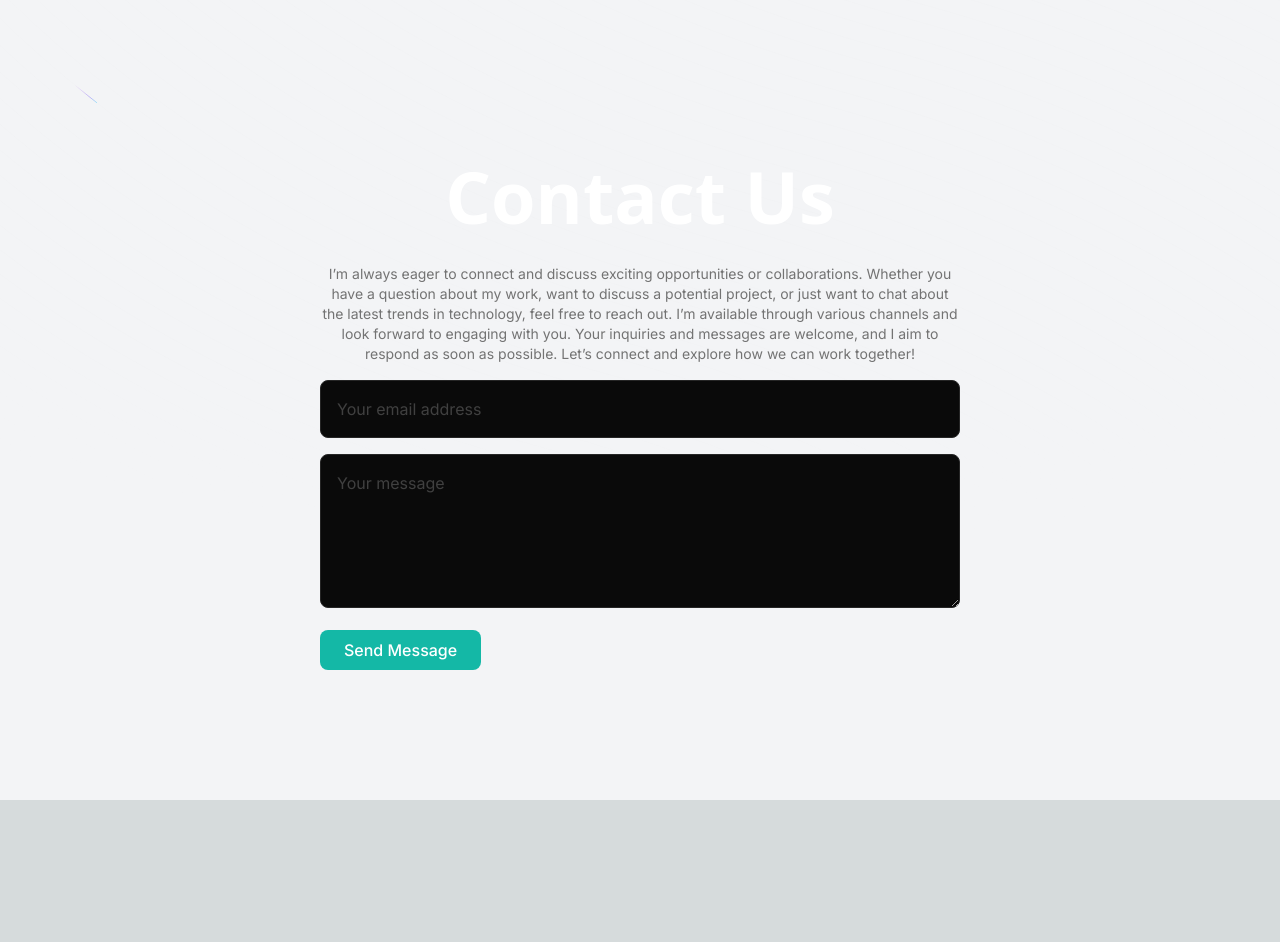
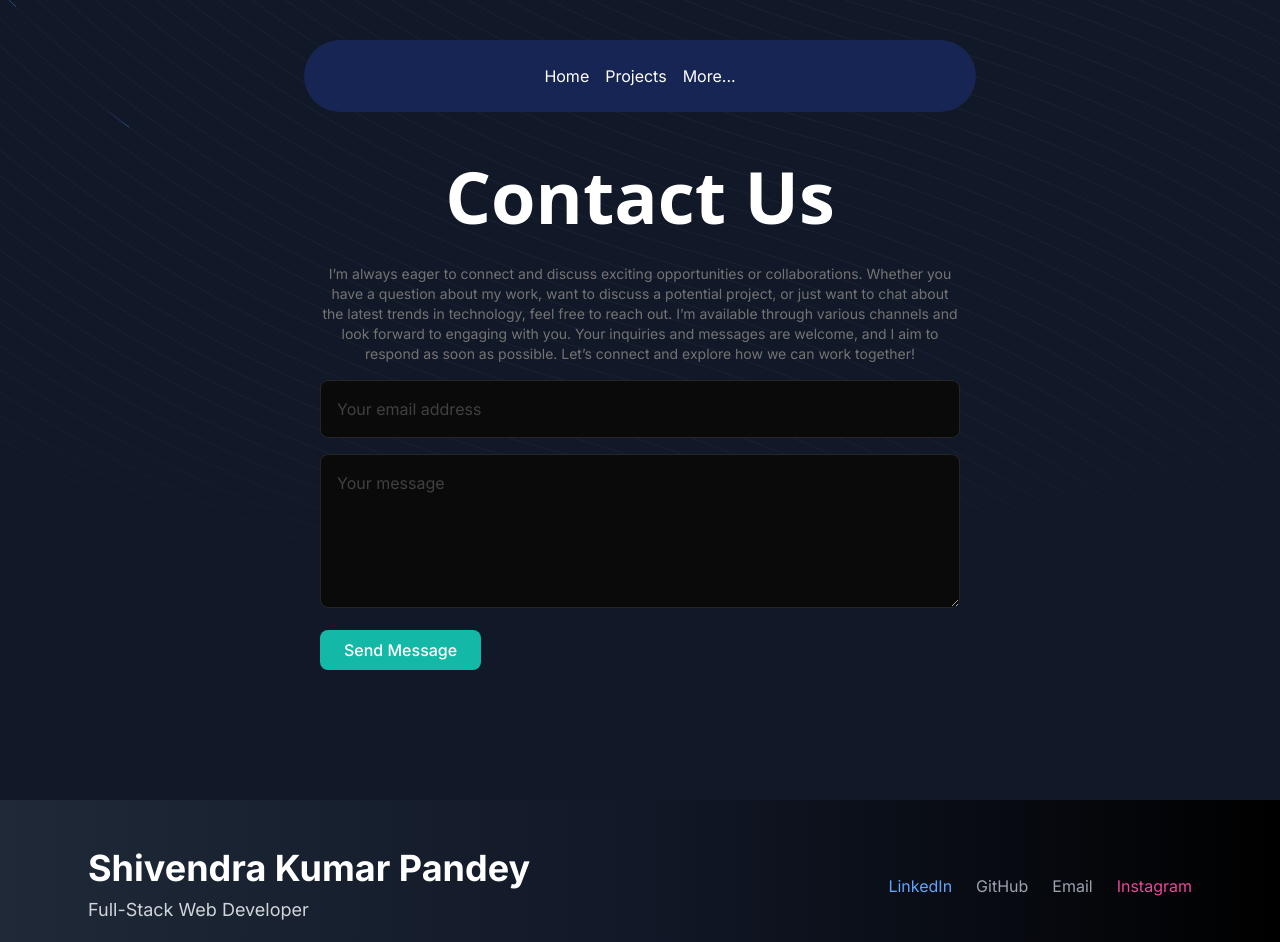
Before and after one commit to ShivendraPandey26/shivendra-portfolio, a Next.js app: page /contact in a window 1280 px wide. Shown: the top 942 px of the page. Before the commit the page ends 800 px from the top, so only its background shows below. Built offline with nearby package versions, Linux system fonts and the light colour scheme.

Commit message:
Update layout.tsx

```diff
--- a/src/app/layout.tsx
+++ b/src/app/layout.tsx
@@ -1,6 +1,8 @@
 import type { Metadata } from "next";
 import { Inter } from "next/font/google";
 import "./globals.css";
+import Navbar from "@/components/Navbar";
+import Footer from "@/components/Footer";
 
 const inter = Inter({ subsets: ["latin"] });
 
@@ -15,8 +17,16 @@ export default function RootLayout({
   children: React.ReactNode;
 }>) {
   return (
-    <html lang="en">
-      <body className={inter.className}>{children}</body>
+    <html lang="en" className="dark">
+      <body className={inter.className}>
+        <div className="relative w-full flex items-center justify-center ">
+          <Navbar />
+        </div>
+        {children}
+        <div className="relative w-full flex items-center justify-center ">
+          <Footer />
+        </div>
+      </body>
     </html>
   );
 }
```
